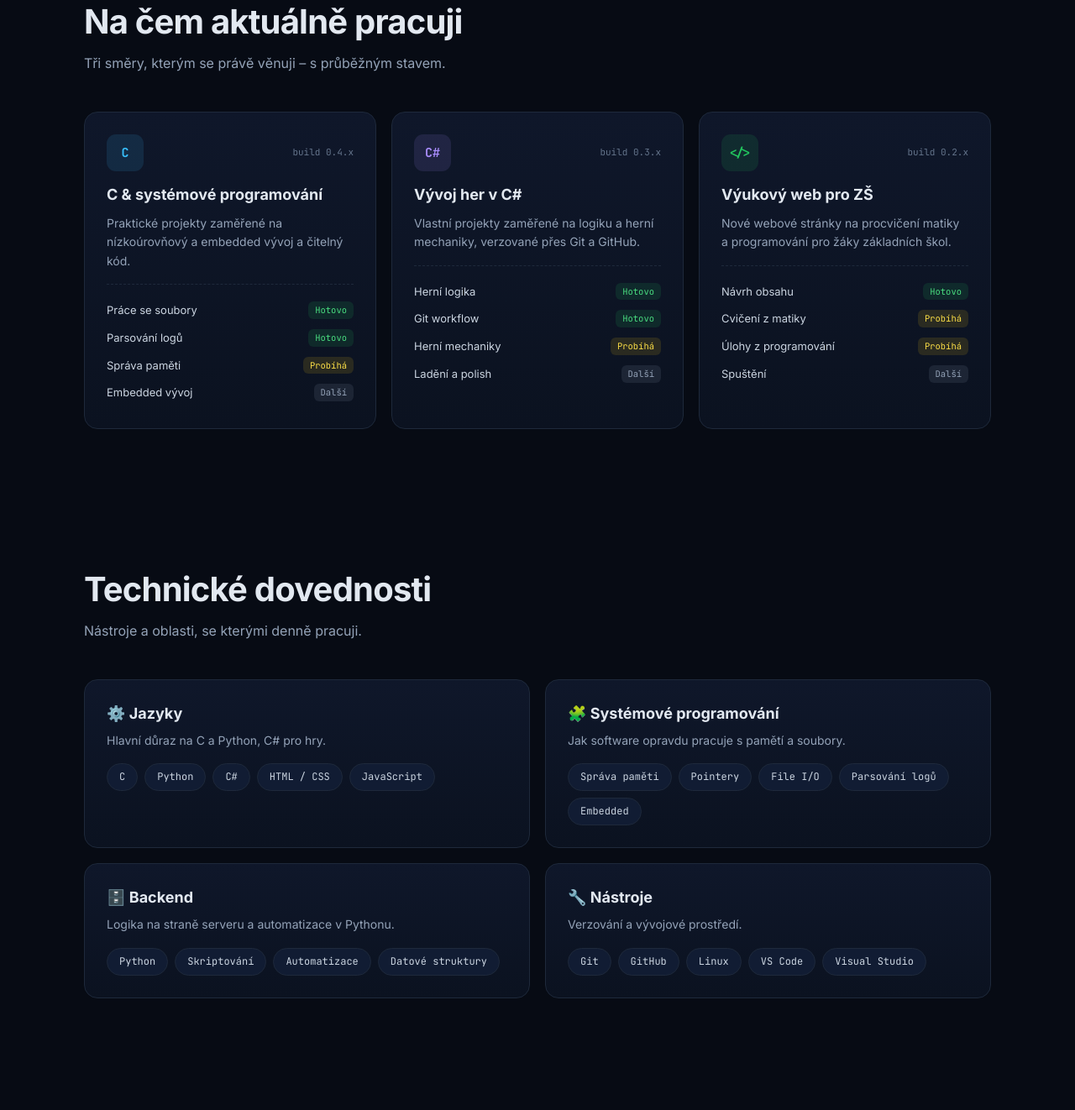
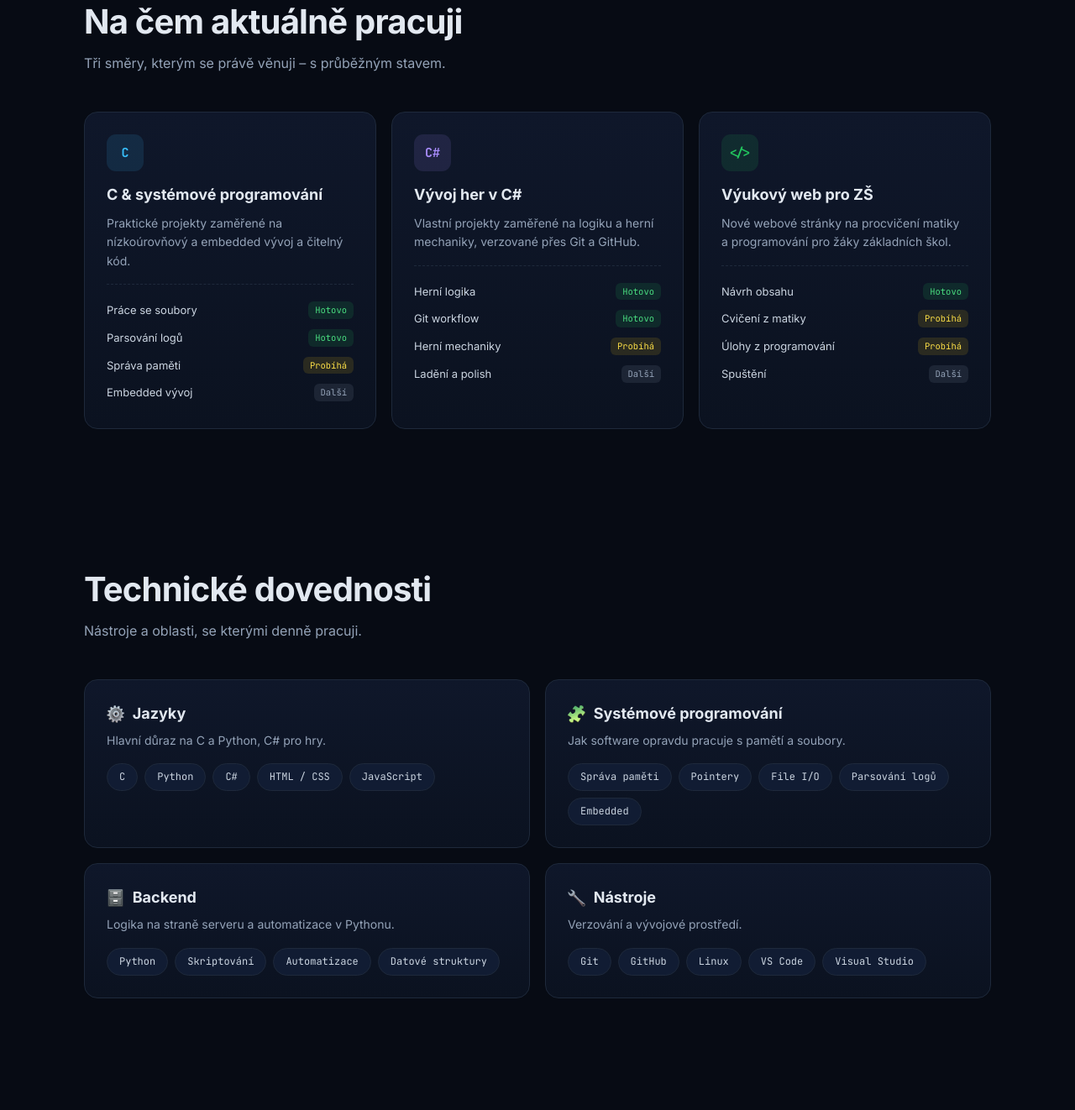
Before and after one commit to ggbosky/denisnedved, a plain HTML site: page index.html in a window 1280 px wide. Shown: the part 1678-3000 px from the top of the page at 84% size. Drawn offline with Linux system fonts and the light colour scheme.

Commit message:
Solid step numbers, Apple emoji images, remove build labels
Co-Authored-By: Claude Opus 5.5 <noreply@anthropic.com>
Claude-Session: https://claude.ai/code/session_01YXvXh9bB61QxFtQhwhYKKz

```diff
--- a/index.html
+++ b/index.html
@@ -124,7 +124,7 @@ h2{font-size:clamp(28px,4vw,40px);letter-spacing:-.02em;line-height:1.15;margin-
 /* Process */
 .process{display:grid;grid-template-columns:repeat(5,1fr);gap:14px;counter-reset:s}
 .step{position:relative}
-.step .num{font-family:var(--mono);font-size:32px;font-weight:700;color:transparent;-webkit-text-stroke:1px rgba(56,189,248,.55);line-height:1;margin-bottom:12px}
+.step .num{font-size:36px;font-weight:800;letter-spacing:-.03em;line-height:1;margin-bottom:12px;background:linear-gradient(90deg,var(--accent),#818cf8);-webkit-background-clip:text;background-clip:text;color:transparent}
 .step h3{font-size:16px}
 .step p{font-size:13.5px;color:var(--muted)}
 .step .lbl{display:inline-block;margin-bottom:10px;font-family:var(--mono);font-size:10.5px;color:var(--violet);background:rgba(167,139,250,.1);padding:2px 8px;border-radius:6px}
@@ -170,6 +170,7 @@ footer .wrap{display:flex;justify-content:space-between;gap:12px;flex-wrap:wrap}
   section{padding:64px 0}
   .devlog,.skills,.two,.process{grid-template-columns:1fr}
 }
+.emo{width:1.15em;height:1.15em;vertical-align:-.2em;display:inline-block}
 </style>
 </head>
 <body>
@@ -241,7 +242,7 @@ footer .wrap{display:flex;justify-content:space-between;gap:12px;flex-wrap:wrap}
 
         <div class="two">
           <div class="card">
-            <h4>🛠️ Co stavím</h4>
+            <h4><img class="emo" src="emoji/1f6e0-fe0f.png" alt="🛠️"> Co stavím</h4>
             <ul class="list">
               <li>Nástroje v C pro parsování logů a práci se soubory</li>
               <li>Backend a skripty v Pythonu</li>
@@ -250,7 +251,7 @@ footer .wrap{display:flex;justify-content:space-between;gap:12px;flex-wrap:wrap}
             </ul>
           </div>
           <div class="card">
-            <h4>🧠 Jak k tomu přistupuji</h4>
+            <h4><img class="emo" src="emoji/1f9e0.png" alt="🧠"> Jak k tomu přistupuji</h4>
             <ul class="list">
               <li>Nejdřív pochopit problém, pak psát kód</li>
               <li>Rozumět technologii do hloubky</li>
@@ -271,7 +272,7 @@ footer .wrap{display:flex;justify-content:space-between;gap:12px;flex-wrap:wrap}
 
     <div class="devlog">
       <article class="card reveal">
-        <div class="proj-top"><span class="icon" style="background:rgba(56,189,248,.12);color:var(--accent)">C</span><span class="ver">build 0.4.x</span></div>
+        <div class="proj-top"><span class="icon" style="background:rgba(56,189,248,.12);color:var(--accent)">C</span></div>
         <h3>C & systémové programování</h3>
         <p>Praktické projekty zaměřené na nízkoúrovňový a embedded vývoj a čitelný kód.</p>
         <ul class="steps">
@@ -283,7 +284,7 @@ footer .wrap{display:flex;justify-content:space-between;gap:12px;flex-wrap:wrap}
       </article>
 
       <article class="card reveal">
-        <div class="proj-top"><span class="icon" style="background:rgba(167,139,250,.12);color:var(--violet)">C#</span><span class="ver">build 0.3.x</span></div>
+        <div class="proj-top"><span class="icon" style="background:rgba(167,139,250,.12);color:var(--violet)">C#</span></div>
         <h3>Vývoj her v C#</h3>
         <p>Vlastní projekty zaměřené na logiku a herní mechaniky, verzované přes Git a GitHub.</p>
         <ul class="steps">
@@ -295,7 +296,7 @@ footer .wrap{display:flex;justify-content:space-between;gap:12px;flex-wrap:wrap}
       </article>
 
       <article class="card reveal">
-        <div class="proj-top"><span class="icon" style="background:rgba(34,197,94,.12);color:var(--green)">&lt;/&gt;</span><span class="ver">build 0.2.x</span></div>
+        <div class="proj-top"><span class="icon" style="background:rgba(34,197,94,.12);color:var(--green)">&lt;/&gt;</span></div>
         <h3>Výukový web pro ZŠ</h3>
         <p>Nové webové stránky na procvičení matiky a programování pro žáky základních škol.</p>
         <ul class="steps">
@@ -316,22 +317,22 @@ footer .wrap{display:flex;justify-content:space-between;gap:12px;flex-wrap:wrap}
 
     <div class="skills">
       <div class="card reveal">
-        <h3>⚙️ Jazyky</h3>
+        <h3><img class="emo" src="emoji/2699-fe0f.png" alt="⚙️"> Jazyky</h3>
         <p>Hlavní důraz na C a Python, C# pro hry.</p>
         <div class="tags"><span class="tag">C</span><span class="tag">Python</span><span class="tag">C#</span><span class="tag">HTML / CSS</span><span class="tag">JavaScript</span></div>
       </div>
       <div class="card reveal">
-        <h3>🧩 Systémové programování</h3>
+        <h3><img class="emo" src="emoji/1f9e9.png" alt="🧩"> Systémové programování</h3>
         <p>Jak software opravdu pracuje s pamětí a soubory.</p>
         <div class="tags"><span class="tag">Správa paměti</span><span class="tag">Pointery</span><span class="tag">File I/O</span><span class="tag">Parsování logů</span><span class="tag">Embedded</span></div>
       </div>
       <div class="card reveal">
-        <h3>🗄️ Backend</h3>
+        <h3><img class="emo" src="emoji/1f5c4-fe0f.png" alt="🗄️"> Backend</h3>
         <p>Logika na straně serveru a automatizace v Pythonu.</p>
         <div class="tags"><span class="tag">Python</span><span class="tag">Skriptování</span><span class="tag">Automatizace</span><span class="tag">Datové struktury</span></div>
       </div>
       <div class="card reveal">
-        <h3>🔧 Nástroje</h3>
+        <h3><img class="emo" src="emoji/1f527.png" alt="🔧"> Nástroje</h3>
         <p>Verzování a vývojové prostředí.</p>
         <div class="tags"><span class="tag">Git</span><span class="tag">GitHub</span><span class="tag">Linux</span><span class="tag">VS Code</span><span class="tag">Visual Studio</span></div>
       </div>
@@ -376,7 +377,7 @@ footer .wrap{display:flex;justify-content:space-between;gap:12px;flex-wrap:wrap}
           <span><small>Zpráva</small><b>Napište mi přes LinkedIn</b></span>
         </a>
         <div class="card ccard">
-          <span class="icon" style="background:rgba(34,197,94,.12);color:var(--green)">📍</span>
+          <span class="icon" style="background:rgba(34,197,94,.12);color:var(--green)"><img class="emo" src="emoji/1f4cd.png" alt="📍"></span>
           <span><small>Lokalita</small><b>Choceň · Pardubice · remote</b></span>
         </div>
       </div>
```
Also changed, not shown: emoji/1f4cd.png (added), emoji/1f527.png (added), emoji/1f5c4-fe0f.png (added), emoji/1f6e0-fe0f.png (added), emoji/1f9e0.png (added), emoji/1f9e9.png (added), emoji/2699-fe0f.png (added).
